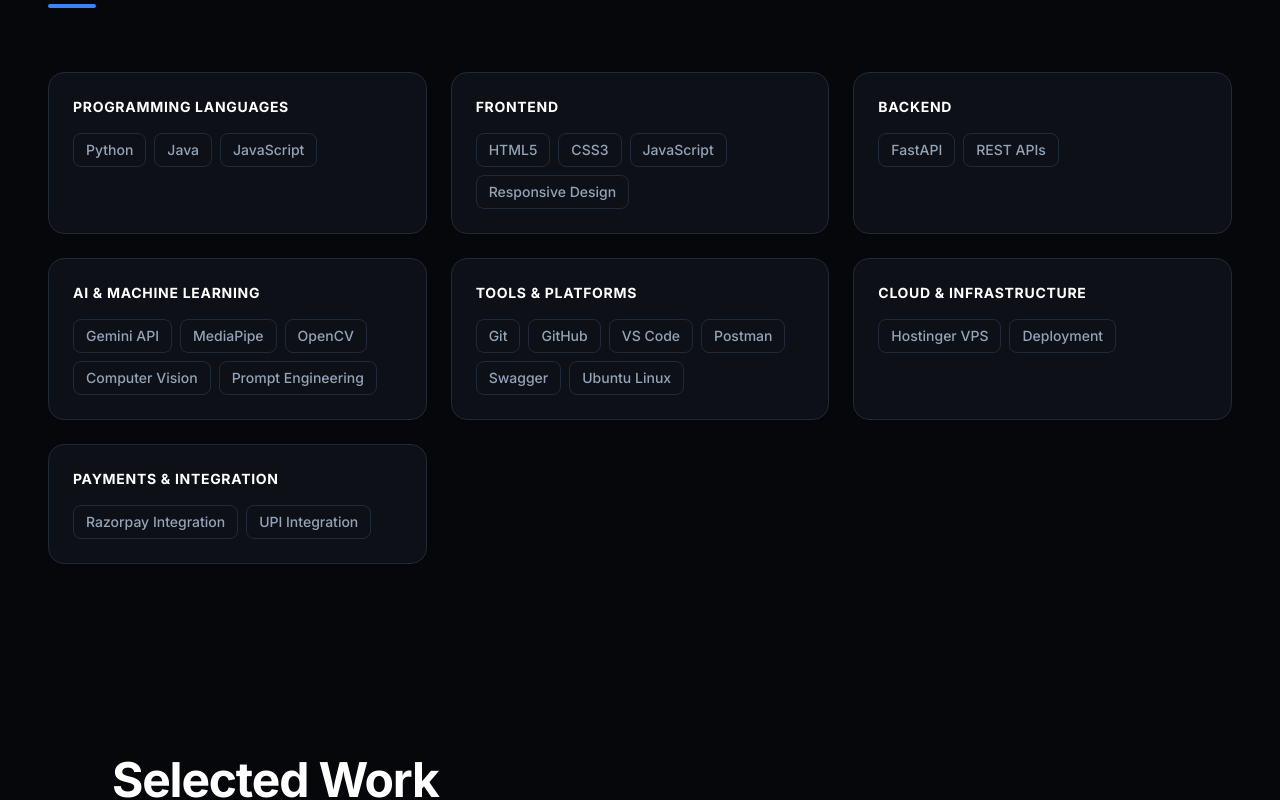
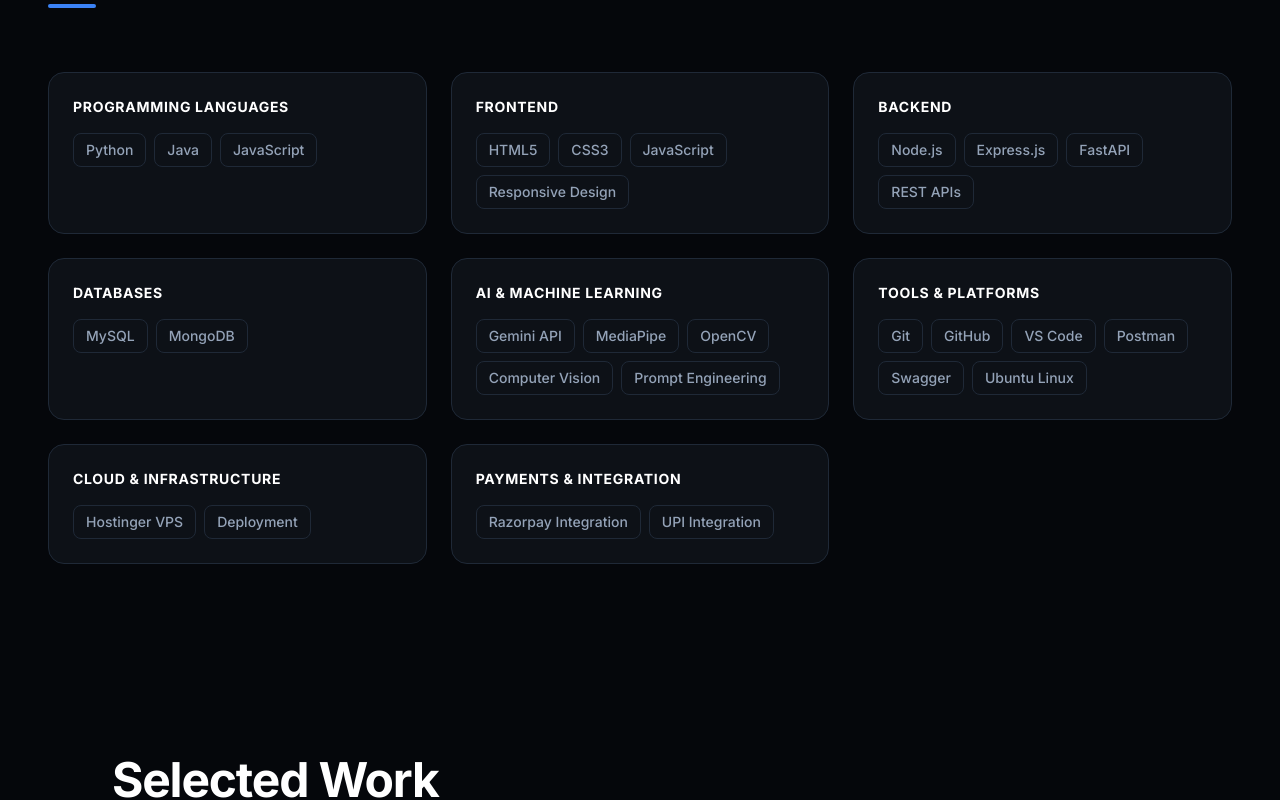
Before and after one commit to rajghorpade28/Portfolio, a Next.js app: page / in a window 1280 px wide. Shown: the part 2260-3060 px from the top of the page. Built offline with nearby package versions, Linux system fonts and the light colour scheme; no server answers.

Commit message:
added node express mysql mongodb to skills, added email to contact

```diff
--- a/src/components/sections/contact.tsx
+++ b/src/components/sections/contact.tsx
@@ -2,7 +2,7 @@
 
 import { useState } from "react";
 import { motion, AnimatePresence } from "framer-motion";
-import { Send, CheckCircle2 } from "lucide-react";
+import { Send, CheckCircle2, Mail } from "lucide-react";
 import { Github, Linkedin } from "@/components/ui/icons";
 
 export function Contact() {
@@ -169,6 +169,14 @@
           className="flex flex-wrap justify-center items-center gap-4"
         >
           <a
+            href="mailto:rajghorpade231@gmail.com"
+            className="flex items-center gap-2 px-6 py-3 rounded-xl border border-border-subtle bg-bg-secondary text-text-secondary hover:text-text-primary hover:border-text-muted transition-colors"
+          >
+            <Mail size={18} />
+            <span className="font-medium">rajghorpade231@gmail.com</span>
+          </a>
+
+          <a
             href="https://github.com/rajghorpade28"
             target="_blank"
             rel="noopener noreferrer"
--- a/src/components/sections/skills.tsx
+++ b/src/components/sections/skills.tsx
@@ -13,7 +13,11 @@
   },
   {
     title: "Backend",
-    skills: ["FastAPI", "REST APIs"],
+    skills: ["Node.js", "Express.js", "FastAPI", "REST APIs"],
+  },
+  {
+    title: "Databases",
+    skills: ["MySQL", "MongoDB"],
   },
   {
     title: "AI & Machine Learning",
```
